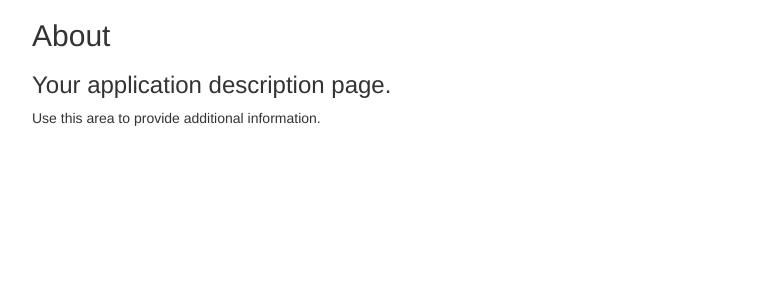
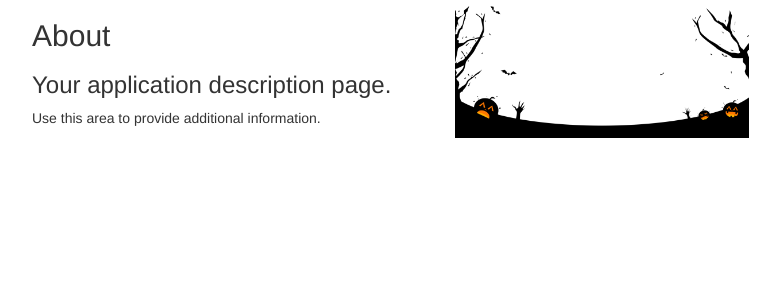
Before and after one commit to ivansemenovv/KidsChart, an ASP.NET Core app: page /Home/About in a window 1280 px wide. Shown: the part 51-351 px from the top of the page, without its empty margins (38-818 px from the left). Run offline with ASP.NET Core 8, Linux system fonts and the light colour scheme.

Commit message:
add background

```diff
--- a/kidsChart2/Views/Shared/_Layout.cshtml
+++ b/kidsChart2/Views/Shared/_Layout.cshtml
@@ -35,7 +35,7 @@
 
     @*<partial name="_CookieConsentPartial" />*@
 
-    <div class="container body-content">
+    <div class="container body-content" style="background-image: url(../images/halloweenBack.jpg); background-repeat: no-repeat; background-position: bottom; background-size:contain">
         @RenderBody()
         @*<hr />*@
         @*<footer>
```
Also changed, not shown: kidsChart2/wwwroot/images/halloweenBack.jpg.
